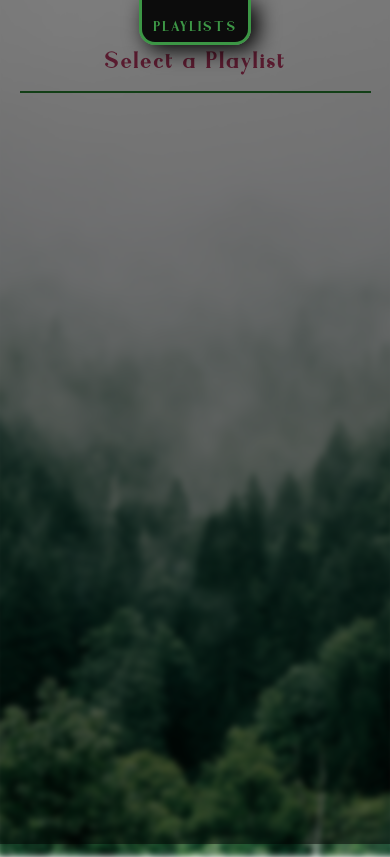
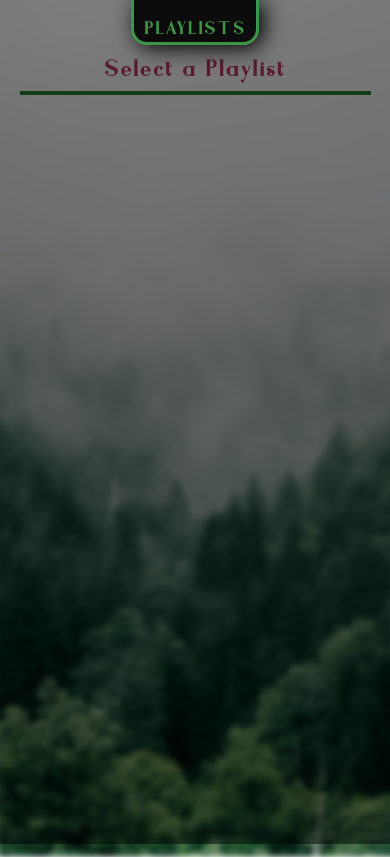
Before and after one commit to jtkyber/mv_frontend_challenge_3, a React (Create React App) app: page / in a window 390 px wide. Built offline with nearby package versions, Linux system fonts and the light colour scheme.

Commit message:
mobile design tweaks

```diff
--- a/src/styles/_playlistContent.scss
+++ b/src/styles/_playlistContent.scss
@@ -17,7 +17,6 @@
         flex-flow: column nowrap;
         align-items: center;
         justify-content: flex-end;
-        gap: 0.3rem;
         border-bottom: 2px solid $dark_green;
         padding-bottom: 1rem;
 
@@ -191,7 +190,15 @@
 
 @media screen and (max-width: 768px) {
     .playlistContentContainer {
-        padding-top: 3rem;
+        padding-top: 3.5rem;
+
+        header {
+            h1 {
+                margin-bottom: -0.4rem;
+            }
+            padding-bottom: 0.5rem;
+            border-width: 4px;
+        }
 
         .allVideos {
             position: absolute;
--- a/src/styles/_playlistMenu.scss
+++ b/src/styles/_playlistMenu.scss
@@ -162,7 +162,7 @@
         grid-template-rows: 3rem 1fr 3rem;
         right: 50%;
         top: 0;
-        width: 7rem;
+        width: 8rem;
         height: 2.8rem;
         transform: translateX(50%);
         overflow: hidden;
@@ -174,7 +174,7 @@
         border-top: none;
         cursor: pointer;
         background-color: rgba($color: #000000, $alpha: 0.9);
-        box-shadow: 0.4rem 0.3rem 1.3rem 0rem rgba($color: #000000, $alpha: 1);
+        box-shadow: 0.3rem 0.2rem 1.3rem 0rem rgba($color: #000000, $alpha: 1);
         transition: height 0.3s ease-in-out, width 0.15s ease-out 0.3s;
 
         .playlistMenu {
@@ -207,7 +207,7 @@
             display: flex;
             justify-content: center;
             align-items: flex-start;
-            font-size: 0.7rem;
+            font-size: 0.9rem;
             font-weight: 600;
             color: rgba($color: $light_green_faded, $alpha: 0.9);
             margin-top: 1.2rem;
--- a/src/styles/index.css
+++ b/src/styles/index.css
@@ -325,7 +325,7 @@ h1, h2, h3, h4, h5, h6, input::placeholder {
         grid-template-rows: 3rem 1fr 3rem;
     right: 50%;
     top: 0;
-    width: 7rem;
+    width: 8rem;
     height: 2.8rem;
     -webkit-transform: translateX(50%);
             transform: translateX(50%);
@@ -338,8 +338,8 @@ h1, h2, h3, h4, h5, h6, input::placeholder {
     border-top: none;
     cursor: pointer;
     background-color: rgba(0, 0, 0, 0.9);
-    -webkit-box-shadow: 0.4rem 0.3rem 1.3rem 0rem black;
-            box-shadow: 0.4rem 0.3rem 1.3rem 0rem black;
+    -webkit-box-shadow: 0.3rem 0.2rem 1.3rem 0rem black;
+            box-shadow: 0.3rem 0.2rem 1.3rem 0rem black;
     -webkit-transition: height 0.3s ease-in-out, width 0.15s ease-out 0.3s;
     transition: height 0.3s ease-in-out, width 0.15s ease-out 0.3s;
   }
@@ -382,7 +382,7 @@ h1, h2, h3, h4, h5, h6, input::placeholder {
     -webkit-box-align: start;
         -ms-flex-align: start;
             align-items: flex-start;
-    font-size: 0.7rem;
+    font-size: 0.9rem;
     font-weight: 600;
     color: rgba(66, 166, 76, 0.9);
     margin-top: 1.2rem;
@@ -423,7 +423,6 @@ h1, h2, h3, h4, h5, h6, input::placeholder {
   -webkit-box-pack: end;
       -ms-flex-pack: end;
           justify-content: flex-end;
-  gap: 0.3rem;
   border-bottom: 2px solid #133f17;
   padding-bottom: 1rem;
 }
@@ -672,7 +671,14 @@ h1, h2, h3, h4, h5, h6, input::placeholder {
 
 @media screen and (max-width: 768px) {
   .appContainer .playlistContentContainer {
-    padding-top: 3rem;
+    padding-top: 3.5rem;
+  }
+  .appContainer .playlistContentContainer header {
+    padding-bottom: 0.5rem;
+    border-width: 4px;
+  }
+  .appContainer .playlistContentContainer header h1 {
+    margin-bottom: -0.4rem;
   }
   .appContainer .playlistContentContainer .allVideos {
     position: absolute;
```
Also changed, not shown: 1 other file (tests, documents, lock files or other folders).
